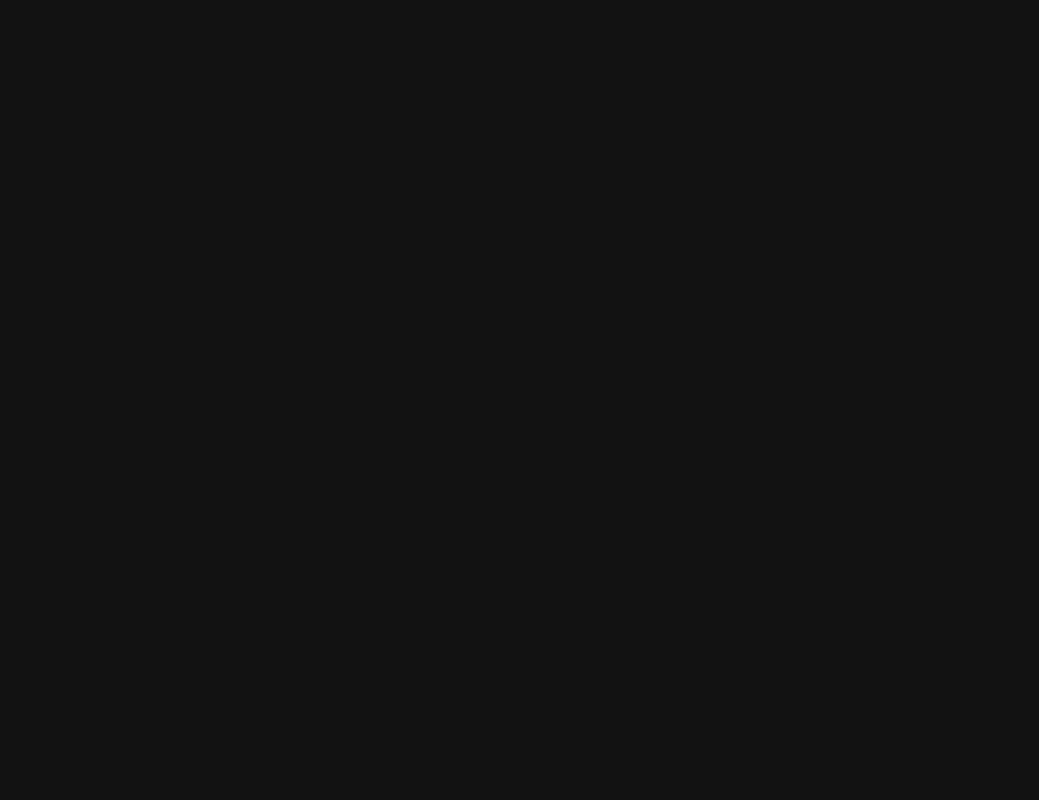
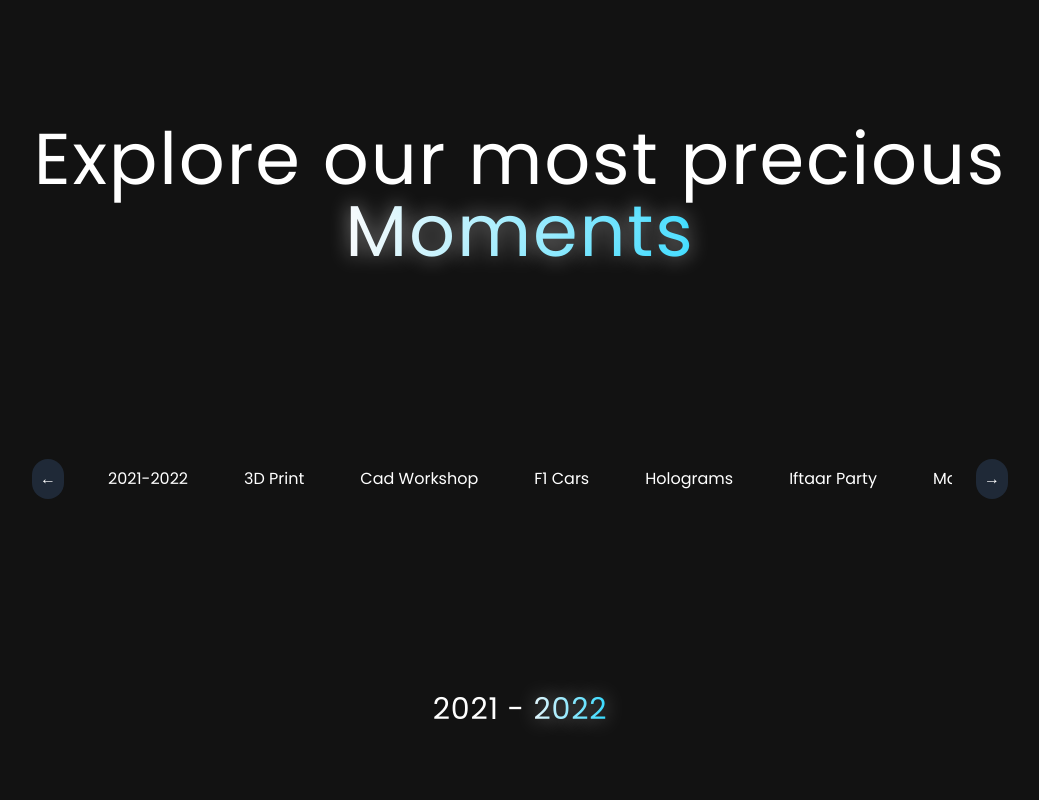
Before and after one commit to E4L-HWU/website, a React (Vite) app: page /gallery in a window 1280 px wide. Before the commit this address had no page. Shown: the part 260-1060 px from the top of the page, without its empty margins (120-1159 px from the left). Before the commit the page ends 800 px from the top, so only its background shows below. Built offline with nearby package versions, Linux system fonts and the light colour scheme.

Commit message:
Added gallery

```diff
--- a/src/App.jsx
+++ b/src/App.jsx
@@ -1,6 +1,7 @@
 import { BrowserRouter as Router, Routes, Route } from "react-router-dom";
 import { About, Footer, Gallery, Hero, Navbar, UpcomingEvents } from "./components";
 import SignUp from "./SignUp";
+import GalleryPage from "./Gallery";
 
 export default function App() {
   return (
@@ -21,6 +22,7 @@ export default function App() {
         />
 
         <Route path="/signup" element={<SignUp />} />
+        <Route path="/gallery" element={<GalleryPage />} />
       </Routes>
     </Router>
   );
--- /dev/null
+++ b/src/Gallery.jsx
@@ -0,0 +1,15 @@
+import { Footer, GalleryHero, GalleryNav, Navbar, PrevYear } from "./components"
+
+const GalleryPage = () => {
+    return (
+        <>
+            <Navbar />
+            <GalleryHero />
+            <GalleryNav />
+            <PrevYear />
+            <Footer />
+        </>
+    )
+}
+
+export default GalleryPage
--- a/src/components/Gallery.jsx
+++ b/src/components/Gallery.jsx
@@ -51,7 +51,7 @@ const Gallery = () => {
                     className="flex justify-center my-10"
                 >
                     <a
-                        href="#"
+                        href="/gallery"
                         className="bg-gradient-to-r from-slate-50 to-primaryBlue py-3 px-7 mx-3 rounded-md text-black transition-all duration-300 ease-in-out hover:bg-clip-text hover:text-transparent hover:bg-gradient-to-r hover:from-primaryBlue hover:to-white hover:shadow-[0_0_20px_5px_rgba(255,255,255,0.4)]"
                     >
                         Visit our Gallery!
--- /dev/null
+++ b/src/components/Gallery/2021-2022.jsx
@@ -0,0 +1,26 @@
+import { SectionWrapper } from "../../hoc"
+import { motion } from "framer-motion";
+import { textVariant } from "../../utils/motion";
+
+const PrevYear = () => {
+    return (
+        <div className="flex flex-col items-center mb-10 -mt-10">
+            <motion.div
+                variants={textVariant()}
+                className="flex flex-col items-center mt-6 lg:mt-20"
+            >
+                <h1 className="text-2xl sm:text-2xl lg:text-3xl text-center tracking-wide">
+                    2021 -
+                    <span
+                        className="bg-gradient-to-r from-slate-50 to-primaryBlue text-transparent bg-clip-text"
+                        style={{ textShadow: "0 0 20px rgba(255, 255, 255, 0.5)" }}
+                    >
+                        {" "}2022
+                    </span>
+                </h1>
+            </motion.div>
+        </div>
+    )
+}
+
+export default SectionWrapper(PrevYear, "gallery-2021-2022");
--- /dev/null
+++ b/src/components/Gallery/GalleryNav.jsx
@@ -0,0 +1,85 @@
+import React, { useRef } from 'react';
+import { Link as ScrollLink } from 'react-scroll';
+import { SectionWrapper } from '../../hoc';
+
+const navItems = [
+    { id: 'gallery-2021-2022', label: '2021-2022' },
+    { id: '3d-print', label: '3D Print' },
+    { id: 'cad-workshop', label: 'Cad Workshop' },
+    { id: 'f1-cars', label: 'F1 Cars' },
+    { id: 'holograms', label: 'Holograms' },
+    { id: 'iftaar-party', label: 'Iftaar Party' },
+    { id: 'marsh-tower', label: 'Marsh Tower' },
+    { id: 'meet-the-robots', label: 'Meet the Robots' },
+    { id: 'movie-night', label: 'Movie Night' },
+    { id: 'prom-night', label: 'Prom Night' },
+    { id: 'RL', label: 'Rocket League' },
+    { id: 'robowars', label: 'RoboWars' },
+];
+
+const HorizontalScrollNav = () => {
+    const scrollContainerRef = useRef(null);
+
+    const scroll = (direction) => {
+        if (scrollContainerRef.current) {
+            const scrollAmount = 200;
+            scrollContainerRef.current.scrollBy({
+                left: direction === 'left' ? -scrollAmount : scrollAmount,
+                behavior: 'smooth'
+            });
+        }
+    };
+
+    return (
+        <div className="relative w-full max-w-4xl mx-auto flex items-center px-4">
+            <button
+                onClick={() => scroll('left')}
+                className="hidden md:block absolute top-1/2 left-0 transform -translate-y-1/2 bg-gray-800 text-white p-2 rounded-full hover:bg-gray-700 z-10"
+                style={{ marginLeft: '-40px' }}
+            >
+                &larr;
+            </button>
+            <button
+                onClick={() => scroll('left')}
+                className="md:hidden absolute top-1/2 left-0 transform -translate-y-1/2 bg-gray-800 text-white p-2 rounded-full hover:bg-gray-700 z-10"
+                style={{ marginLeft: '-30px' }}
+            >
+                &lt;
+            </button>
+
+            <button
+                onClick={() => scroll('right')}
+                className="hidden md:block absolute top-1/2 right-0 transform -translate-y-1/2 bg-gray-800 text-white p-2 rounded-full hover:bg-gray-700 z-10"
+                style={{ marginRight: '-40px' }}
+            >
+                &rarr;
+            </button>
+            <button
+                onClick={() => scroll('right')}
+                className="md:hidden absolute top-1/2 right-0 transform -translate-y-1/2 bg-gray-800 text-white p-2 rounded-full hover:bg-gray-700 z-10"
+                style={{ marginRight: '-30px' }}
+            >
+                &gt;
+            </button>
+
+            <div
+                ref={scrollContainerRef}
+                className="flex space-x-4 py-2 whitespace-nowrap overflow-x-auto scrollbar-hidden w-full max-w-full"
+            >
+                {navItems.map((item) => (
+                    <ScrollLink
+                        key={item.id}
+                        to={item.id}
+                        smooth={true}
+                        duration={500}
+                        className="cursor-pointer transition-colors duration-300 text-white hover:text-primaryBlue px-5"
+                    >
+                        {item.label}
+                    </ScrollLink>
+                ))}
+            </div>
+        </div>
+    );
+};
+
+export default SectionWrapper(HorizontalScrollNav, 'gallery-nav');
--- /dev/null
+++ b/src/components/Gallery/Hero.jsx
@@ -0,0 +1,29 @@
+import { SectionWrapper } from "../../hoc"
+import { motion } from "framer-motion";
+
+import { fadeIn } from "../../utils/motion";
+
+const GalleryHero = () => {
+    return (
+        <div className="flex flex-col items-center lg:mt-20 mt-20 mb-10">
+            <motion.div
+                variants={fadeIn('up', 'spring', 0.5)}
+                initial="hidden"
+                animate="show"
+                className="flex flex-col items-center mt-6 lg:mt-20"
+            >
+                <h1 className="text-5xl sm:text-6xl lg:text-7xl text-center tracking-wide">
+                    Explore our most precious
+                    <span
+                        className="bg-gradient-to-r from-slate-50 to-primaryBlue text-transparent bg-clip-text"
+                        style={{ textShadow: "0 0 20px rgba(255, 255, 255, 0.5)" }}
+                    >
+                        {" "}Moments
+                    </span>
+                </h1>
+            </motion.div>
+        </div>
+    )
+}
+
+export default SectionWrapper(GalleryHero, "gallery-hero");
--- a/src/index.css
+++ b/src/index.css
@@ -40,3 +40,12 @@
 .animate-rise-out {
   animation: rise-out 0.5s ease-out forwards;
 }
+
+.scrollbar-hidden::-webkit-scrollbar {
+  display: none;
+}
+
+.scrollbar-hidden {
+  -ms-overflow-style: none;
+  scrollbar-width: none;
+}
```
Also changed, not shown: src/components/index.js (+10 -0 lines).
